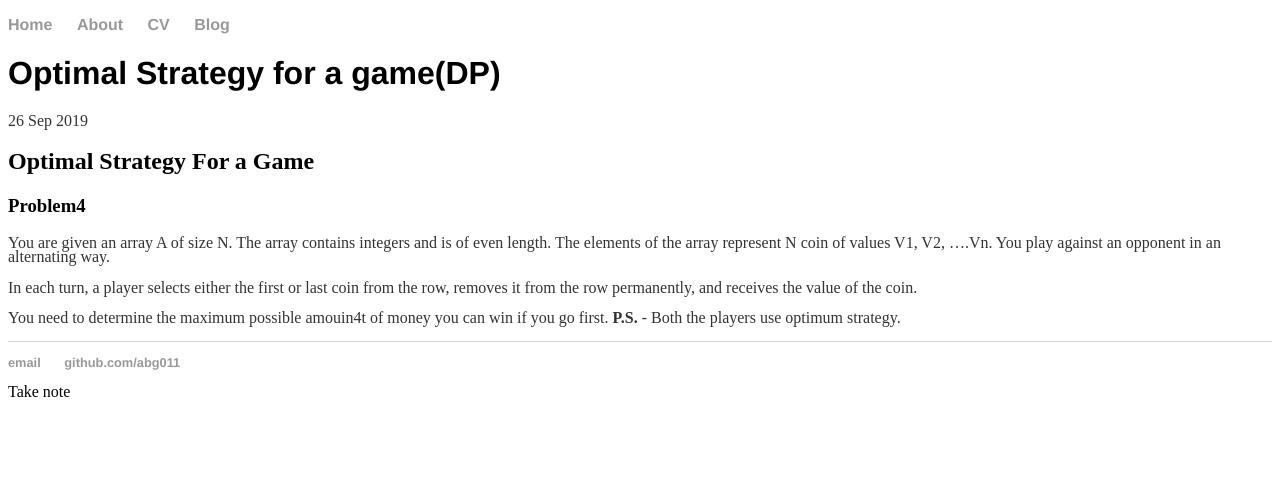
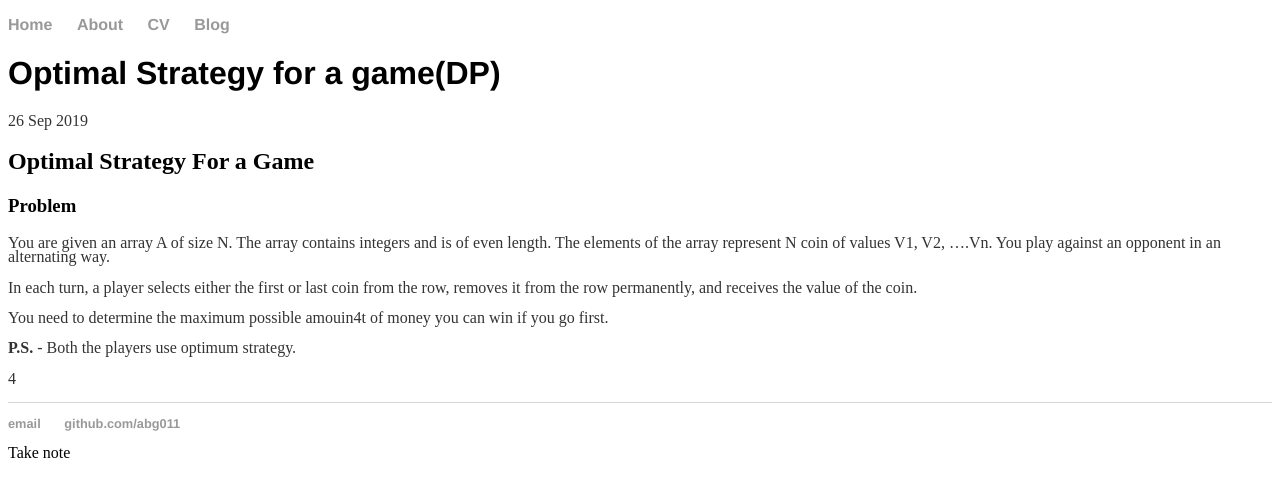
Before and after one commit to abhigupta543/abg011.github.io, a Jekyll site: the page built from _posts/2019-09-26-Optimal-Strategy.md, in a window 1280 px wide. Shown: the top 497 px of the page. Built offline with Jekyll 4.4.1, drawn with Linux system fonts in a browser that asks for light colours.

Commit message:
Update 2019-09-26-Optimal-Strategy.md

```diff
--- a/_posts/2019-09-26-Optimal-Strategy.md
+++ b/_posts/2019-09-26-Optimal-Strategy.md
@@ -5,10 +5,13 @@ date: 2019-09-26
 ---
 
 ## Optimal Strategy For a Game
-### Problem4
+### Problem
 You are given an array A of size N. The array contains integers and is of even length. The elements of the array represent N coin of values V1, V2, ....Vn. You play against an opponent in an alternating way.
 
 In each turn, a player selects either the first or last coin from the row, removes it from the row permanently, and receives the value of the coin.
 
 You need to determine the maximum possible amouin4t of money you can win if you go first.
+
 **P.S.** - Both the players use optimum strategy.
+
+4
```
